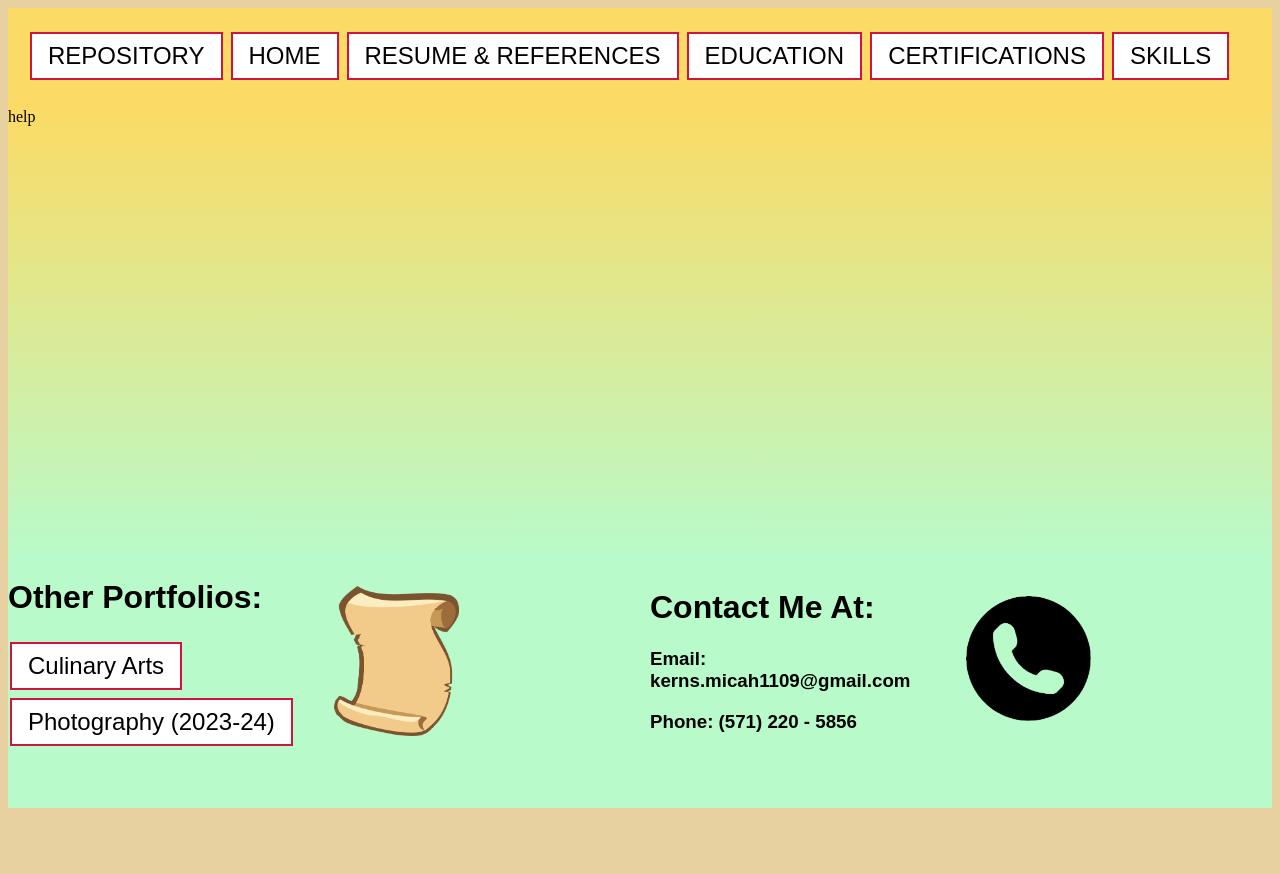
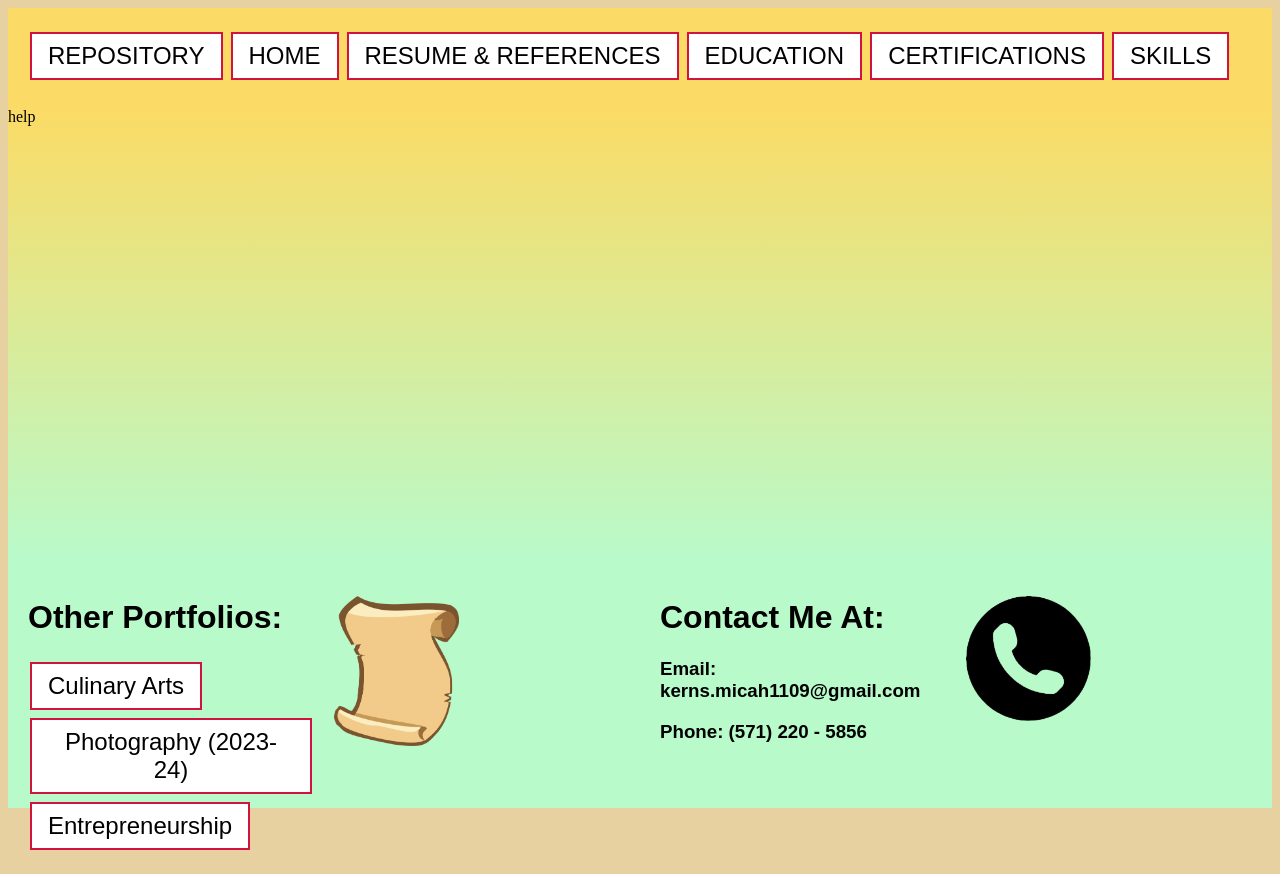
Before and after one commit to f1shOwO/f1shOwO.github.io, a plain HTML site: page pages/base.html in a window 1280 px wide. Before the commit the page ends 816 px from the top, so only its background shows below. Drawn offline with Linux system fonts and the light colour scheme; a web font is replaced by a local one.

Commit message:
added new button fur business UwU

```diff
--- a/pages/base.html
+++ b/pages/base.html
@@ -14,7 +14,7 @@
 <div id="body">
 help
  <div class="gridIn">
-  <div id="refrence">
+  <div id="reference">
   </div>
   <div id="contact">
   </div>
@@ -31,14 +31,15 @@ help
  </div>
  <div id="synth">
   <div class="gridIn">
-   <div id="refrence">
+   <div id="reference">
     <div class="gridIn">
-     <div id="refrence">
+     <div id="reference">
      <h1>Other Portfolios:</h1>
      <a href="https://sites.google.com/apsva.us/micah-is-cooking/home" target="_blank">
       <button class="button buttonLiv">Culinary Arts</button></a>
 <br> <a href="https://micah-photo.my.canva.site/" target="_blank">
       <button class="button buttonLiv">Photography (2023-24)</button></a>
+      <button class="button buttonLiv" onclick="window.location.href='bus.html'">Entrepreneurship</button>
      </div>
      <div id="contact">
 <br>  <img src="../media/images/scroll.png" alt="roll" width="125" height="150">
@@ -48,7 +49,7 @@ help
 
    <div id="contact">
     <div class="gridIn">
-     <div id="refrence">
+     <div id="reference">
       <h1>Contact Me At:</h1>
       <h3>Email: kerns.micah1109@gmail.com</h3>
       <h3>Phone: (571) 220 - 5856</h3>
```
